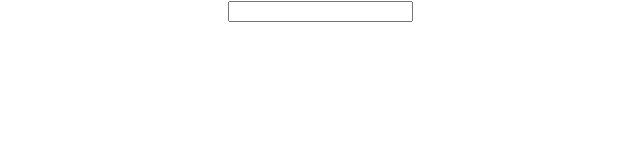
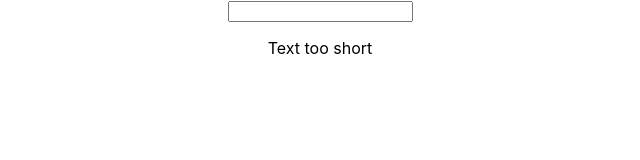
Before and after one commit to Gagandeep39/reactjs-list-demo, a React (Create React App) app: page / in a window 1280 px wide. Shown: the top 160 px of the page, without its empty margins (320-960 px from the left). Built offline with nearby package versions, Linux system fonts and the light colour scheme.

Commit message:
Completed Step 3

```diff
--- a/src/App.js
+++ b/src/App.js
@@ -2,6 +2,7 @@ import React from 'react';
 import logo from './logo.svg';
 import './App.css';
 import { useState } from 'react';
+import Validation from './ValidationComponent/ValidationComponent';
 
 function App() {
   const [userInputState, setUserInputState] = useState({
@@ -10,18 +11,20 @@ function App() {
 
   const inputChangeHandler = (event) => {
     setUserInputState({
-      userInput: event.target.value
-    })
-  }
+      userInput: event.target.value,
+    });
+  };
 
   return (
     <div className='App'>
       <input
-      type='text'
-      onChange={inputChangeHandler}
-      value={userInputState.userInput} />
+        type='text'
+        onChange={inputChangeHandler}
+        value={userInputState.userInput}
+      />
 
       <p> {userInputState.userInput} </p>
+      <Validation inputLength={userInputState.userInput.length} />
     </div>
   );
 }
--- a/src/ValidationComponent/ValidationComponent.js
+++ b/src/ValidationComponent/ValidationComponent.js
@@ -2,8 +2,7 @@ import React from 'react';
 const validation = (props) => {
   return (
     <div>
-      <p>Text long enough</p>
-      <p>Text too short</p>
+      {props.inputLength ? <p>Text long enough</p> : <p>Text too short</p>}
     </div>
   );
 };
```
